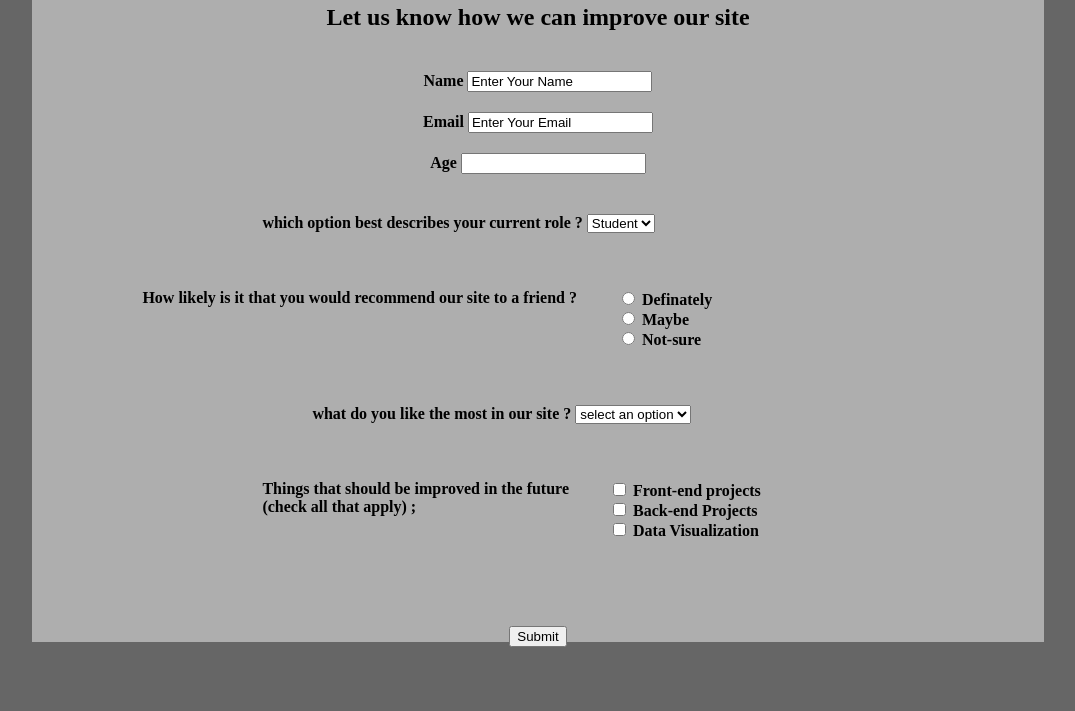
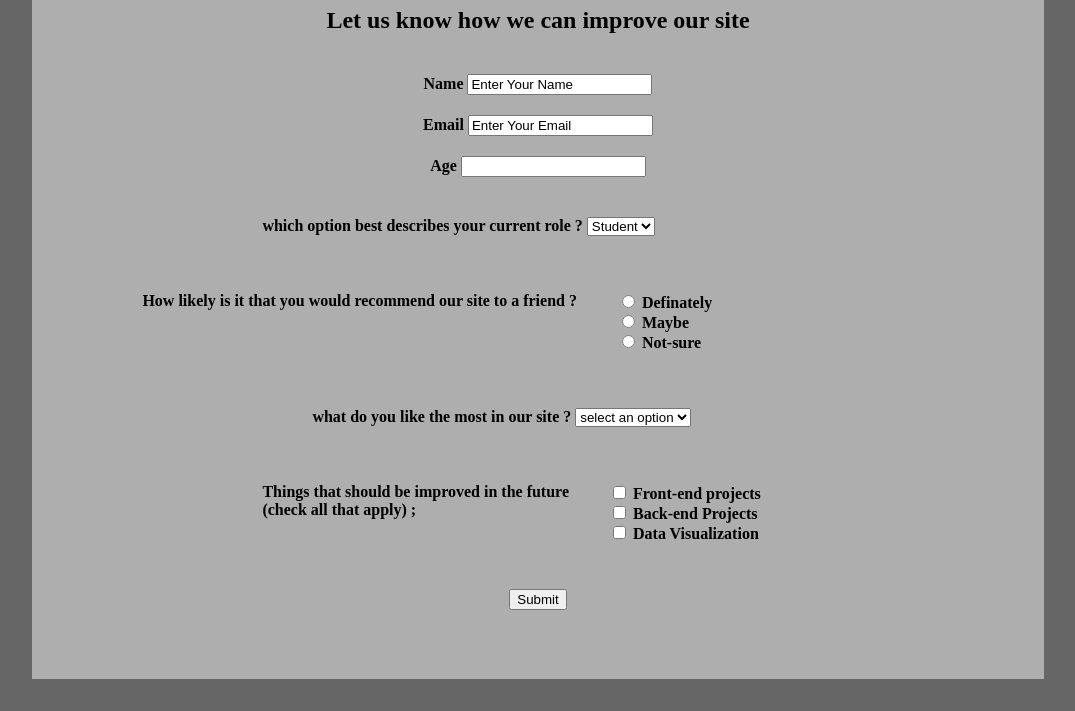
Before and after one commit to Boyutife/First-Project, a plain HTML site: page day1.html in a window 1280 px wide. Shown: the part 89-800 px from the top of the page, without its empty margins (102-1177 px from the left). Drawn offline with Linux system fonts and the light colour scheme.

Commit message:
adjust body height

```diff
--- a/day1.html
+++ b/day1.html
@@ -6,7 +6,7 @@
 	<meta name="viewport" content="width=device-width, initial-scale=1.0">
 	<title>Survey html</title>
 </head>
-<body style="background-color:#0009; height: 90vh; width: auto; ; display: flex; flex-direction: column; align-items: center; justify-content: center; ">
+<body style="background-color:#0009; height: 95vh; width: auto; ; display: flex; flex-direction: column; align-items: center; justify-content: center; ">
 	<header>
 		<h1 style="color: #fff; margin-bottom: 20px;" align="center" >Survey Form</h1>
 	</header>
@@ -66,7 +66,7 @@
 					</ul>
 
 			</div>
-			<div class="submit" style=" display: flex; align-items: center;justify-content: center; margin: 50px">
+			<div class="submit" style=" display: flex; align-items: center;justify-content: center; margin: 10px">
 				<input type="submit" name="submit">
 			</div>
 		</form>
```
